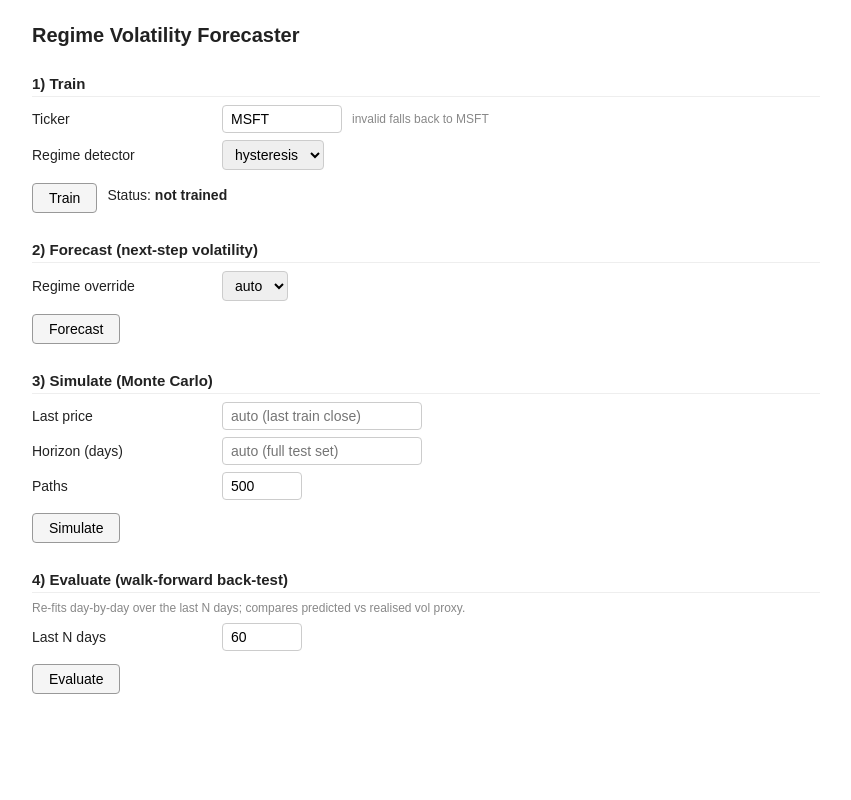
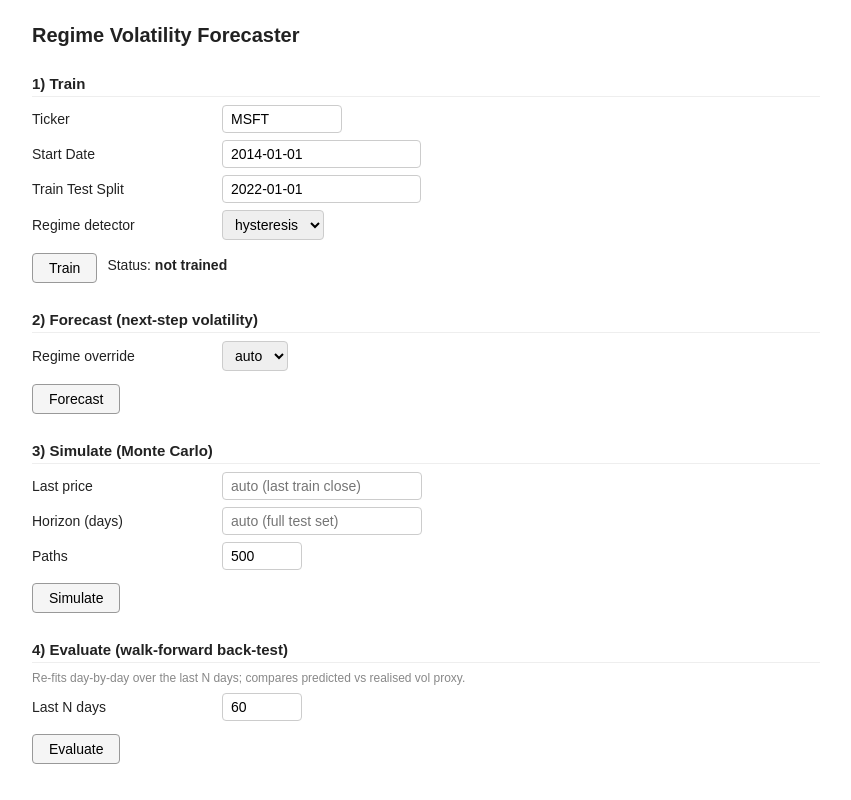
Before and after one commit to shashankgarewal/Time-Series-Analysis-Forecasting, a Flask app: page / in a window 1280 px wide. Shown: the whole page, without its empty margins (214-1065 px from the left). Run offline with Flask 3, Linux system fonts and the light colour scheme.

Commit message:
Add dates as user input

```diff
--- a/src/app.py
+++ b/src/app.py
@@ -38,7 +38,8 @@ def handle_exception(e):
 
 @app.route("/")
 def home():
-    return render_template("index.html", ticker=config.TICKER, trained=trained())
+    return render_template("index.html", ticker=config.TICKER, start=config.START_DATE,
+                           cutoff=config.TRAIN_CUTOFF, trained=trained())
 
 
 @app.route("/train", methods=["POST"])
@@ -46,12 +47,14 @@ def train():
     body          = request.get_json(silent=True) or {}
     detector_name = body.get("regime_detector", "hysteresis")
     ticker        = body.get("ticker", "").strip().upper() or config.TICKER
+    start         = body.get("start_date", config.START_DATE) or config.START_DATE
+    cutoff        = body.get("train_cutoff", config.TRAIN_CUTOFF) or config.TRAIN_CUTOFF
 
     try:
-        df, df_train, df_test = data_module.load(ticker)
+        df, df_train, df_test = data_module.load(ticker, start, cutoff)
     except Exception:
         ticker = config.TICKER
-        df, df_train, df_test = data_module.load(ticker)
+        df, df_train, df_test = data_module.load(ticker, start, cutoff)
 
     features_train = data_module.build_features(df_train)
     features_test  = data_module.build_features(df_test)
--- a/src/config.py
+++ b/src/config.py
@@ -35,5 +35,5 @@ HIGH_DRIFT = 0.00 / 252   # flat in volatile regime
 PERCENTILES = [5, 25, 50, 75, 95]
 
 # api
-HOST = "0.0.0.0"   # FIX: was "127.0.0.0" which is not a valid bind address
+HOST = "127.0.0.1"
 PORT = 5000
--- a/src/templates/index.html
+++ b/src/templates/index.html
@@ -31,7 +31,14 @@ button:hover { background: #e8e8e8; }
 <div class="row">
 <label>Ticker</label>
 <input id="ticker" value="{{ ticker }}" style="width:120px; text-transform:uppercase;" />
-<span class="hint">invalid falls back to MSFT</span>
+</div>
+<div class="row">
+<label>Start Date</label>
+<input id="start" value="{{ start }}" />
+</div>
+<div class="row">
+<label>Train Test Split</label>
+<input id="cutoff" value="{{ cutoff }}" />
 </div>
 <div class="row">
 <label>Regime detector</label>
@@ -112,6 +119,9 @@ async function trainModel() {
         const data = await post("/train", {
             regime_detector: document.getElementById("detector").value,
             ticker:          document.getElementById("ticker").value.trim().toUpperCase(),
+            start_date:      document.getElementById("start").value,
+            train_cutoff:    document.getElementById("cutoff").value,
+            regime_detector: document.getElementById("detector").value,
         });
 
         document.getElementById("status-text").textContent = "trained";
```
Also changed, not shown: src/data.py (+5 -4 lines).
